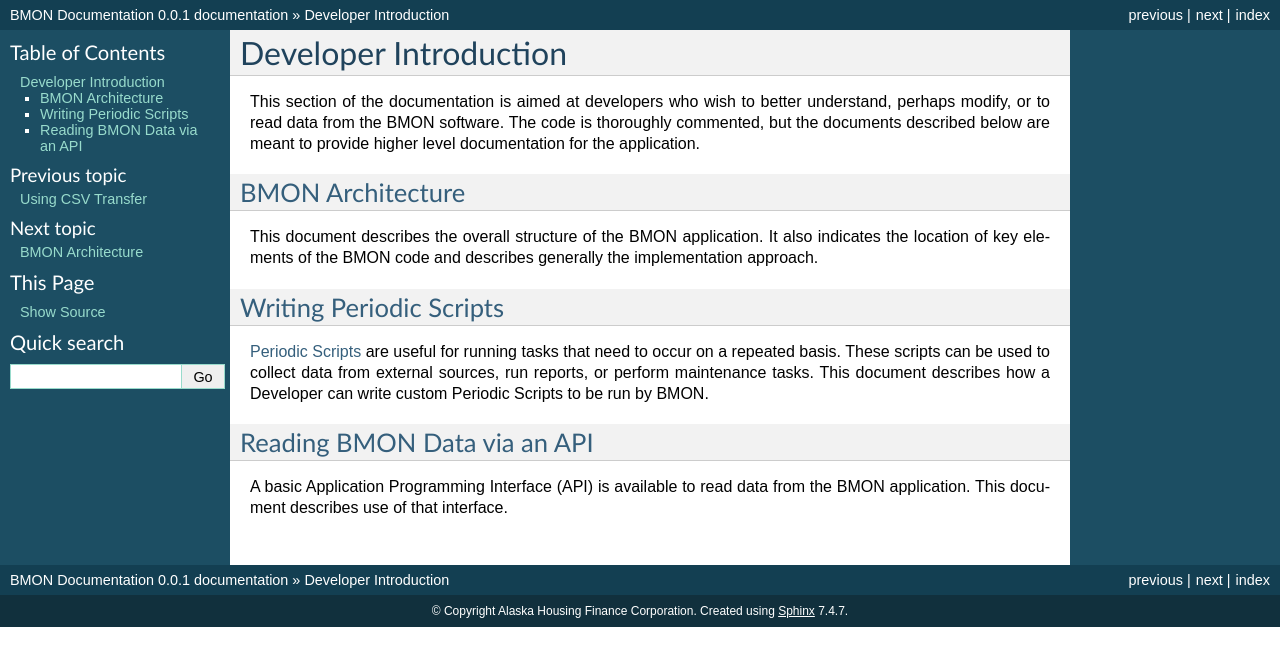
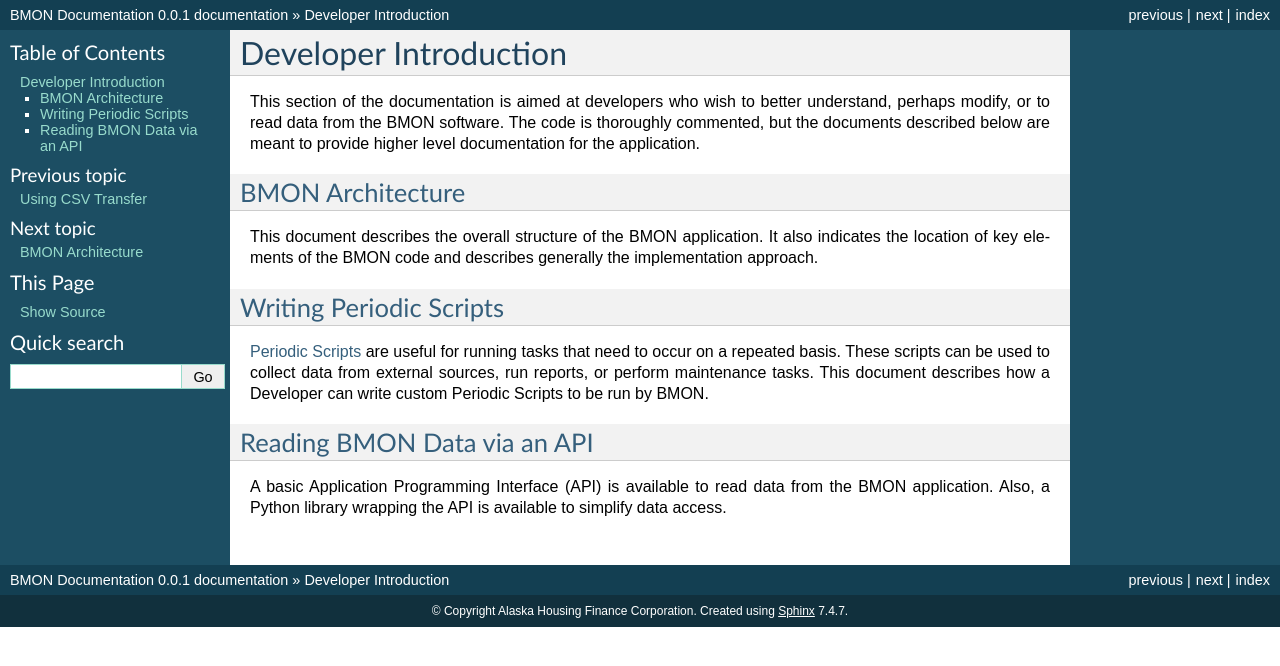
Before and after one commit to alanmitchell/bmon, a Sphinx documentation site: the page built from docs/source/developer-introduction.rst, in a window 1280 px wide. Shown: the top 666 px of the page. Built offline with Sphinx 7.4.7, drawn with Linux system fonts in a browser that asks for light colours.

```diff
--- a/docs/source/developer-introduction.rst
+++ b/docs/source/developer-introduction.rst
@@ -28,4 +28,5 @@
 -----------------------------------------------------
 
 A basic Application Programming Interface (API) is available to read data
-from the BMON application.  This document describes use of that interface.
+from the BMON application.  Also, a Python library wrapping the API is available
+to simplify data access.
```
Also changed, not shown: docs/source/api-data-access.rst (+17 -14 lines).
